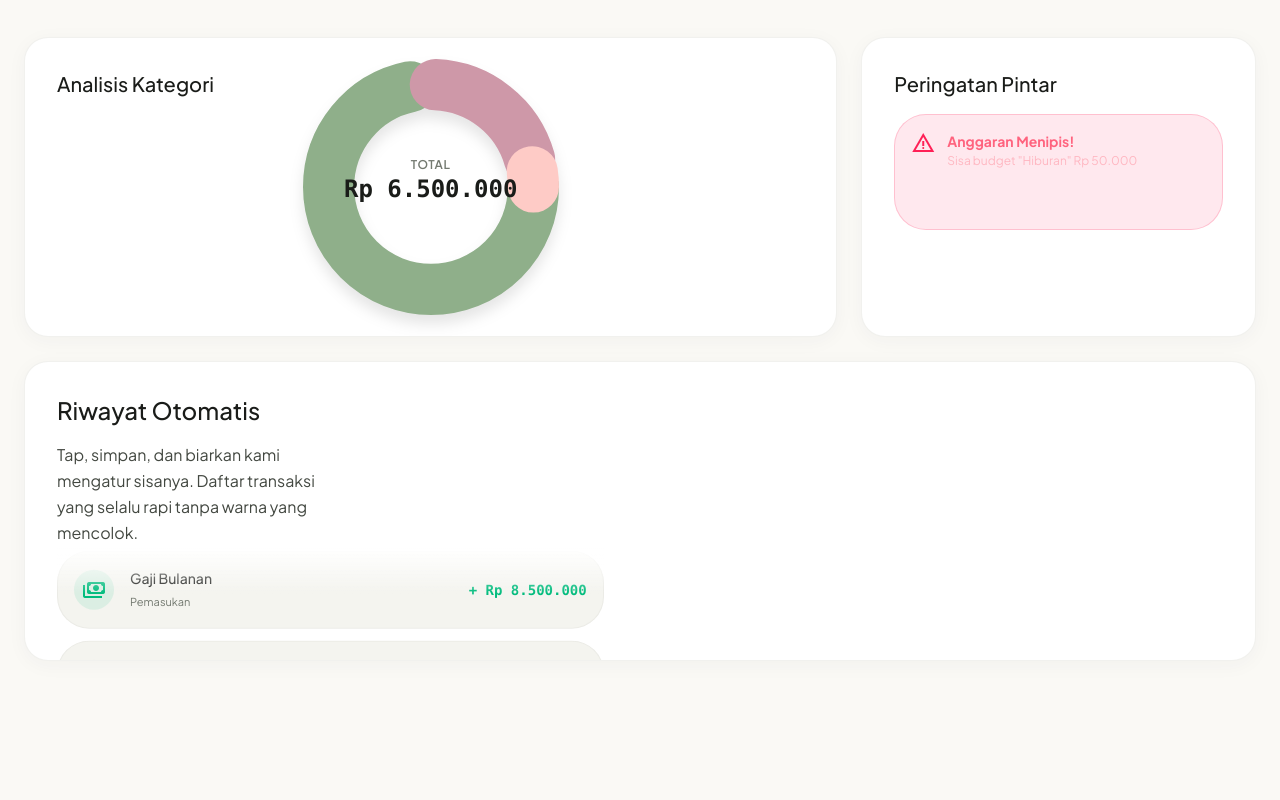
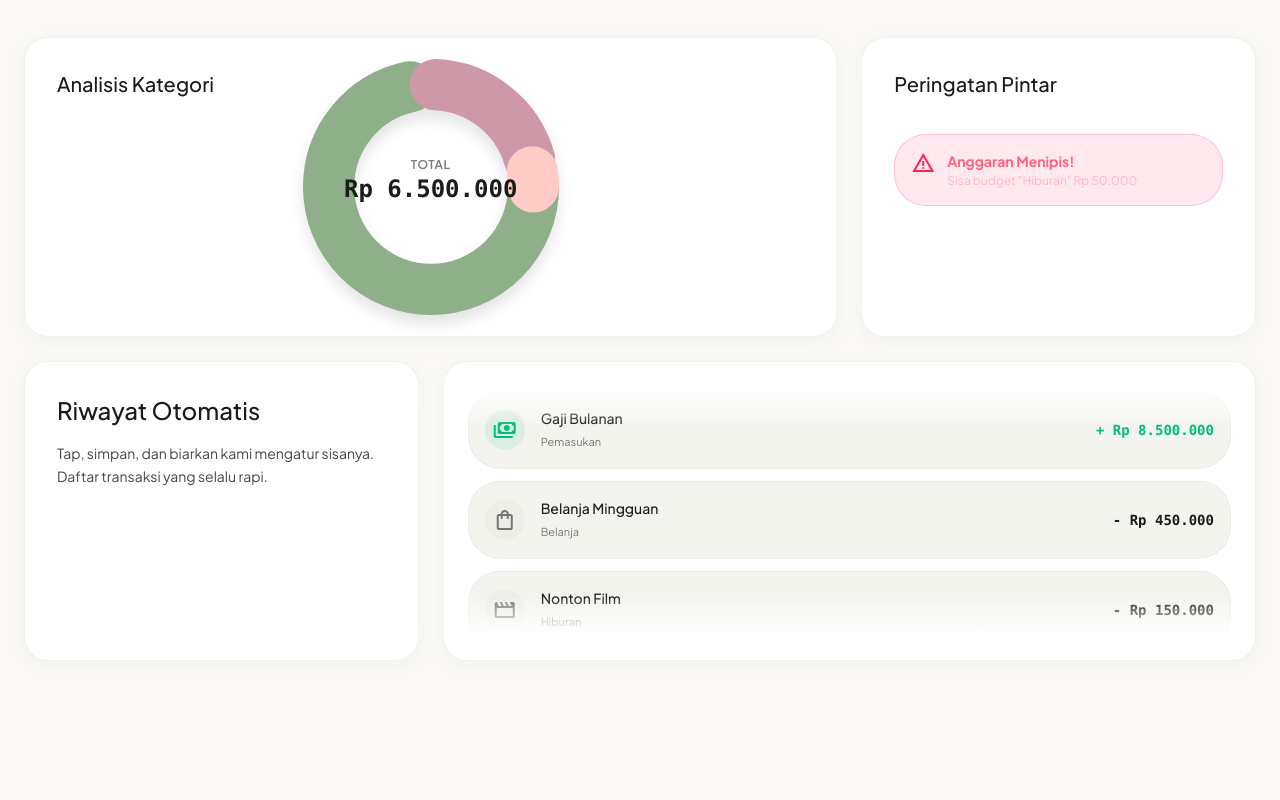
Before and after one commit to Maliq-dlt/Smart-Expanse, a Next.js app: page / in a window 1280 px wide. Shown: the part 1620-2420 px from the top of the page. Built offline with nearby package versions, Linux system fonts and the light colour scheme.

Commit message:
fix: restructure bento grid layout and fix alert animation overlap

```diff
--- a/src/app/page.tsx
+++ b/src/app/page.tsx
@@ -438,21 +438,25 @@ export default function LandingPage() {
             </div>
           </SpotlightCard>
 
-          {/* Bento 2: Budget Alert */}
+          {/* Bento 2: Budget Alert - single slot animation */}
           <SpotlightCard
-            className="bg-[var(--color-surface-lowest)] p-8 shadow-soft flex flex-col justify-between"
+            className="bg-[var(--color-surface-lowest)] p-8 shadow-soft flex flex-col"
             initial={{ opacity: 0, y: 20 }}
             whileInView={{ opacity: 1, y: 0 }}
             viewport={{ once: true }}
             transition={{ delay: 0.1 }}
           >
-            <h3 className="text-xl font-medium text-[var(--color-on-surface)] mb-4">Peringatan Pintar</h3>
-            <div className="w-full space-y-3 relative h-32">
+            <h3 className="text-xl font-medium text-[var(--color-on-surface)] mb-6">Peringatan Pintar</h3>
+            <div className="flex-1 flex items-center">
+              <div className="w-full relative h-24 overflow-hidden">
                 <motion.div
-                className="absolute inset-0 bg-rose-500/10 border border-rose-500/20 p-4 rounded-2xl"
-                animate={{ opacity: [0, 1, 1, 0], y: [12, 0, 0, -12] }}
-                transition={{ duration: 6, repeat: Infinity, times: [0, 0.1, 0.45, 0.55] }}
+                  className="absolute inset-x-0"
+                  animate={{ y: [0, 0, -96, -96] }}
+                  transition={{ duration: 6, repeat: Infinity, times: [0, 0.45, 0.5, 1], ease: "easeInOut" }}
                 >
+                  {/* Alert 1 */}
+                  <div className="h-24 flex items-center">
+                    <div className="w-full bg-rose-500/10 border border-rose-500/20 p-4 rounded-2xl">
                       <div className="flex gap-3 items-start">
                         <span className="material-symbols-outlined text-rose-500 text-lg">warning</span>
                         <div>
@@ -460,12 +464,11 @@ export default function LandingPage() {
                           <div className="text-xs text-rose-300/70 mt-0.5">Sisa budget &quot;Hiburan&quot; Rp 50.000</div>
                         </div>
                       </div>
-              </motion.div>
-              <motion.div
-                className="absolute inset-0 bg-emerald-500/10 border border-emerald-500/20 p-4 rounded-2xl"
-                animate={{ opacity: [0, 0, 1, 1, 0], y: [12, 12, 0, 0, -12] }}
-                transition={{ duration: 6, repeat: Infinity, times: [0, 0.5, 0.6, 0.95, 1] }}
-              >
+                    </div>
+                  </div>
+                  {/* Alert 2 */}
+                  <div className="h-24 flex items-center">
+                    <div className="w-full bg-emerald-500/10 border border-emerald-500/20 p-4 rounded-2xl">
                       <div className="flex gap-3 items-start">
                         <span className="material-symbols-outlined text-emerald-500 text-lg">check_circle</span>
                         <div>
@@ -473,28 +476,37 @@ export default function LandingPage() {
                           <div className="text-xs text-emerald-300/70 mt-0.5">Tabungan &quot;Liburan&quot; sudah 100%</div>
                         </div>
                       </div>
+                    </div>
+                  </div>
                 </motion.div>
+              </div>
             </div>
           </SpotlightCard>
 
-          {/* Bento 3: Transaction List (Span 3) */}
+          {/* Bento 3: Riwayat Otomatis - text on left col, list on right 2 cols */}
           <SpotlightCard
-            className="md:col-span-3 bg-[var(--color-surface-lowest)] p-8 shadow-soft flex flex-col md:flex-row gap-12 items-start"
+            className="bg-[var(--color-surface-lowest)] p-8 shadow-soft flex flex-col justify-center"
             initial={{ opacity: 0, y: 20 }}
             whileInView={{ opacity: 1, y: 0 }}
             viewport={{ once: true }}
             transition={{ delay: 0.2 }}
           >
-            <div className="w-full md:w-1/3 z-10 sticky top-0">
             <h3 className="text-2xl font-medium text-[var(--color-on-surface)] mb-4">Riwayat Otomatis</h3>
-              <p className="text-[var(--color-on-surface-variant)] text-base leading-relaxed">
-                Tap, simpan, dan biarkan kami mengatur sisanya. Daftar transaksi yang selalu rapi tanpa warna yang mencolok.
+            <p className="text-[var(--color-on-surface-variant)] text-sm leading-relaxed">
+              Tap, simpan, dan biarkan kami mengatur sisanya. Daftar transaksi yang selalu rapi.
             </p>
-            </div>
+          </SpotlightCard>
 
-            <div className="w-full md:w-2/3 flex flex-col gap-3 relative overflow-hidden h-[240px]">
-              <div className="absolute top-0 w-full h-12 bg-gradient-to-b from-[var(--color-surface-lowest)] to-transparent z-10 pointer-events-none" />
-              <div className="absolute bottom-0 w-full h-12 bg-gradient-to-t from-[var(--color-surface-lowest)] to-transparent z-10 pointer-events-none" />
+          <SpotlightCard
+            className="md:col-span-2 bg-[var(--color-surface-lowest)] p-6 shadow-soft"
+            initial={{ opacity: 0, y: 20 }}
+            whileInView={{ opacity: 1, y: 0 }}
+            viewport={{ once: true }}
+            transition={{ delay: 0.3 }}
+          >
+            <div className="w-full h-full flex flex-col gap-3 relative overflow-hidden">
+              <div className="absolute top-0 w-full h-10 bg-gradient-to-b from-[var(--color-surface-lowest)] to-transparent z-10 pointer-events-none" />
+              <div className="absolute bottom-0 w-full h-10 bg-gradient-to-t from-[var(--color-surface-lowest)] to-transparent z-10 pointer-events-none" />
 
               <motion.div
                 className="flex flex-col gap-3"
```
Lines whose indentation alone changed are shown as unchanged.
